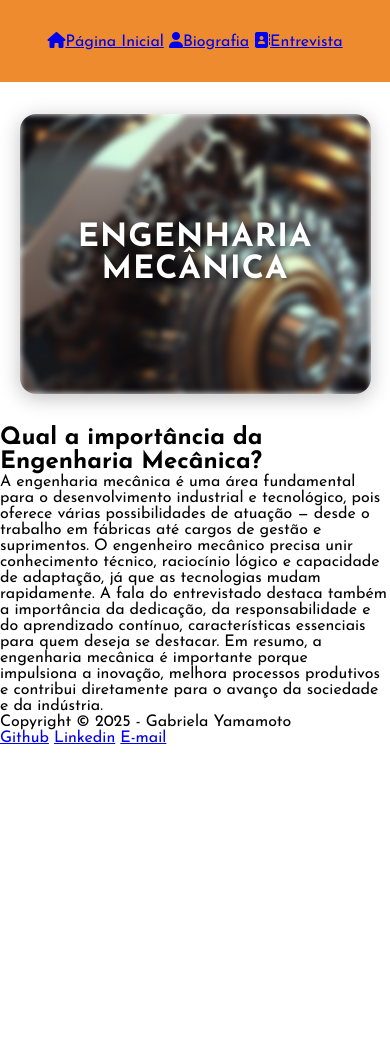
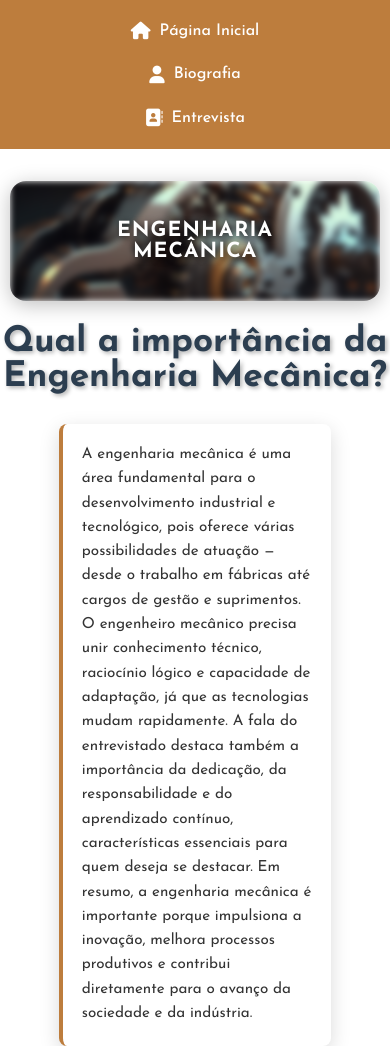
Before and after one commit to gabiyamamoto/site-entrevista-profissional, a plain HTML site: page index.html in a window 390 px wide. Shown: the top 1046 px of the page. Before the commit the page ends 844 px from the top, so only its background shows below. Drawn offline with Linux system fonts and the light colour scheme.

Commit message:
style: reescreve css de acordo com mudanças no html, faz estilização da página sobre e começa responsividade

```diff
--- a/assets/css/style.css
+++ b/assets/css/style.css
@@ -12,44 +12,60 @@ header {
   display: flex;
   justify-content: center;
   align-items: center;
-    background-color: #ED8B2E;
-    padding: 2rem;
-    gap: 2rem;
+  background-color: #bd7d3d;
+  margin-bottom: 2rem;
+  padding: 1.5rem;
+  gap: 1.5rem;
   text-align: center;
   transition: background-color 0.5s, color 0.5s;
 }
 
+header nav {
+  display: flex;
+  gap: 1.5rem;
+  justify-content: center;
+  flex-wrap: wrap;
+}
+
 /* texto e icone */
-header h1 a {
+header nav a {
   display: flex;
   align-items: center;
-    margin: 0 30px auto;
-    font-size: 25px;
+  margin: 0 20px;
+  font-size: 1.4rem;
   font-weight: 500;
   text-decoration: none;
-    color: rgb(255, 255, 255);
+  color: white;
+  padding: 0.5rem 1rem;
+  border-radius: 0.25rem;
+  transition: all 0.3s ease;
 }
 
-header h1 a:hover{
-    transition: all 0.3s;
+header nav a:hover {
+  background-color: rgba(255, 255, 255, 0.2);
   transform: scale(1.02);
 }
 
 /* icone */
-header h1 i {
+header nav i {
   margin-right: 9px;
-    font-size: 18px;
+  font-size: 1.1rem;
 }
 
 .banner {
   position: relative;
   width: 90%;
-  max-width: 1000px;
-  height: 280px;
-  margin: 2rem auto;
+  max-width: 1100px;
+  height: 200px;
+  margin: 0 auto 2rem auto;
   border-radius: 1rem;
   overflow: hidden;
   box-shadow: 0 4px 20px rgba(0, 0, 0, 0.25);
+  transition: transform 0.3s ease;
+}
+
+.banner:hover {
+  transform: translateY(-5px);
 }
 
 .banner img {
@@ -59,6 +75,11 @@ header h1 i {
   object-position: center;
   display: block;
   filter: blur(3px);
+  transition: transform 0.5s ease;
+}
+
+.banner:hover img {
+  transform: scale(1.1);
 }
 
 .banner h2 {
@@ -67,10 +88,222 @@ header h1 i {
   left: 50%;
   transform: translate(-50%, -50%);
   color: #fff;
-  font-size: 2rem;
+  font-size: 1.8rem;
   font-weight: 700;
   text-shadow: 2px 2px 6px rgba(0, 0, 0, 0.7);
   text-transform: uppercase;
   letter-spacing: 1px;
   text-align: center;
+  cursor: context-menu;
 }
+
+.container-titulo {
+  max-width: 1200px;
+  margin: 0 auto;
+  text-align: center;
+}
+
+.titulo-bloco {
+  color: #2c3e50;
+  font-size: 2.2rem;
+  font-weight: 700;
+  text-align: center;
+  text-shadow: 2px 2px 4px rgba(0, 0, 0, 0.3);
+  position: relative;
+  display: inline-block;
+}
+
+.resumo {
+  margin: auto;
+  max-width: 90%;
+}
+
+.container-resumo {
+  display: flex;
+  justify-content: center;
+  margin: 2rem;
+}
+
+.texto-resumo, .texto-biografia {
+  text-align: justify;
+  max-width: 1000px;
+  width: 100%;
+  margin: 0 auto;
+  padding: 1.8rem;
+  font-size: 1.1rem;
+  line-height: 1.6;
+  color: #333;
+  background-color: white;
+  border-radius: 0.5rem;
+  box-shadow: 0 2px 10px rgba(0, 0, 0, 0.1);
+  border-left: 4px solid #bd7d3d;
+  cursor: context-menu;
+  transition: transform 0.3s ease, box-shadow 0.3s ease;
+}
+
+.texto-resumo {
+  transform: translateY(-3px);
+  box-shadow: 0 6px 20px rgba(0, 0, 0, 0.15);
+}
+
+footer {
+  text-align: center;
+  background-color: #2c3e50;
+  color: #ecf0f1;
+  padding: 1.5rem;
+  margin-top: 3rem;
+  border-top: 4px solid #bd7d3d;
+}
+
+.texto-footer {
+  font-size: 1rem;
+  margin: 1rem;
+  color: #bdc3c7;
+  font-weight: 300;
+  cursor: context-menu;
+}
+
+footer a {
+  display: inline-block;
+  color: #ecf0f1;
+  font-weight: 500;
+  text-decoration: none;
+  margin: 0 1rem;
+  padding: 0.5rem 1rem;
+  border: 1px solid #bd7d3d;
+  border-radius: 0.30rem;
+  transition: background-color 0.5s, color 0.5s;
+}
+
+footer a:hover {
+  background-color: #bd7d3d;
+  color: #2c3e50;
+  transition: all 0.3s;
+  transform: scale(1.02);
+  box-shadow: 0 4px 12px rgba(189, 125, 61, 0.3);
+}
+
+.infos {
+  display: flex;
+  justify-content: center;
+  align-items: center;
+  padding: 1rem;
+}
+
+.card-info {
+  background: white;
+  margin-top: 1rem;
+  padding: 1.5rem;
+  border-radius: 1rem;
+  box-shadow: 0 8px 25px rgba(0, 0, 0, 0.1);
+  border-left: 4px solid #bd7d3d;
+  max-width: 700px;
+  width: 90%;
+  max-height: 500px;
+  width: 90%;
+  text-align: center;
+}
+
+.card-info h2 {
+  font-size: 1.15rem;
+  color: #2c3e50;
+  margin: 0.8rem;
+  padding-bottom: 0.8rem;
+  border-bottom: 2px solid #e3e3e3;
+  font-weight: 600;
+  cursor: context-menu;
+}
+
+.container-biografia {
+  display: flex;
+  justify-content: center;
+  margin: 1rem;
+}
+
+.biografia {
+  margin: 0 auto;
+  max-width: 90%;
+}
+
+@media (max-width: 768px) {
+  header {
+    padding: 1rem;
+    gap: 1rem;
+  }
+
+  header nav {
+    gap: 1rem;
+  }
+
+  header nav a {
+    margin: 0.2rem 0;
+    font-size: 1rem;
+    padding: 0.4rem 0.8rem;
+  }
+
+  .banner {
+    height: 150px;
+    margin: 1.5rem auto;
+  }
+
+  .banner h2 {
+    font-size: 1.5rem;
+    letter-spacing: 1px;
+  }
+
+  .texto-resumo {
+    max-width: 95%;
+    padding: 1.5rem;
+    font-size: 1rem;
+    text-align: left;
+  }
+
+  footer {
+    padding: 1.5rem 1rem;
+  }
+
+  footer a {
+    display: block;
+    margin: 0.5rem auto;
+    width: 80%;
+    max-width: 200px;
+  }
+}
+
+@media (max-width: 480px) {
+  header nav {
+    flex-direction: column;
+    gap: 0.8rem;
+  }
+
+  header nav a {
+    margin: 0;
+    justify-content: center;
+  }
+
+  .banner {
+    height: 120px;
+    width: 95%;
+  }
+
+  .banner h2 {
+    font-size: 1.3rem;
+    letter-spacing: 1px;
+  }
+
+  .texto-resumo {
+    padding: 1.2rem;
+    font-size: 0.95rem;
+    line-height: 1.6;
+    text-align: left;
+  }
+
+  footer {
+    padding: 1.2rem 0.8rem;
+  }
+
+  footer a {
+    width: 90%;
+    margin: 0.4rem auto;
+  }
+}
```
Lines whose indentation alone changed are shown as unchanged.
